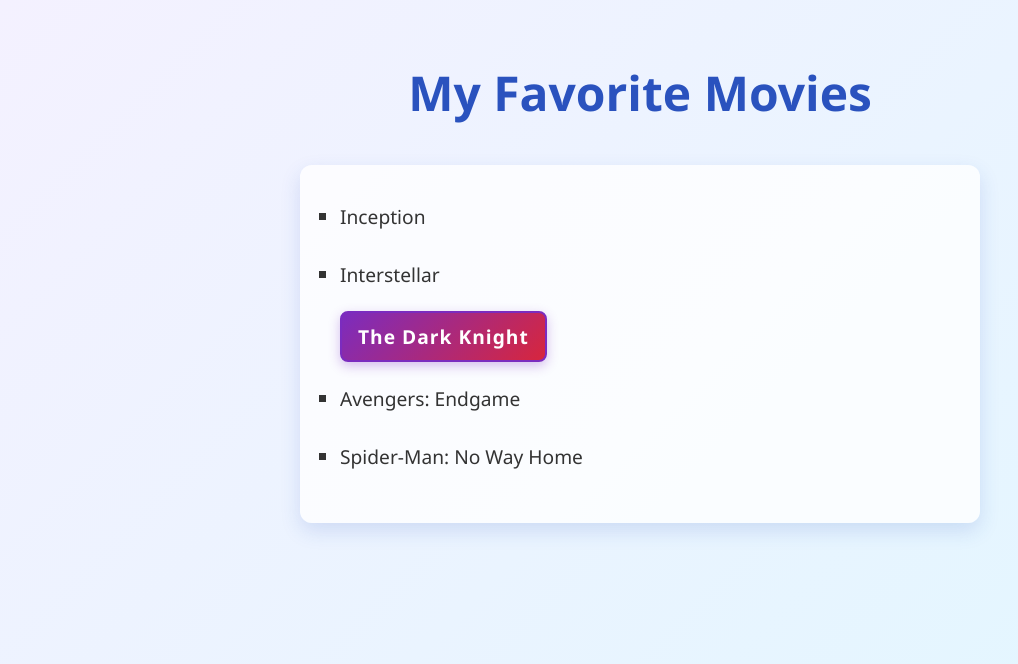
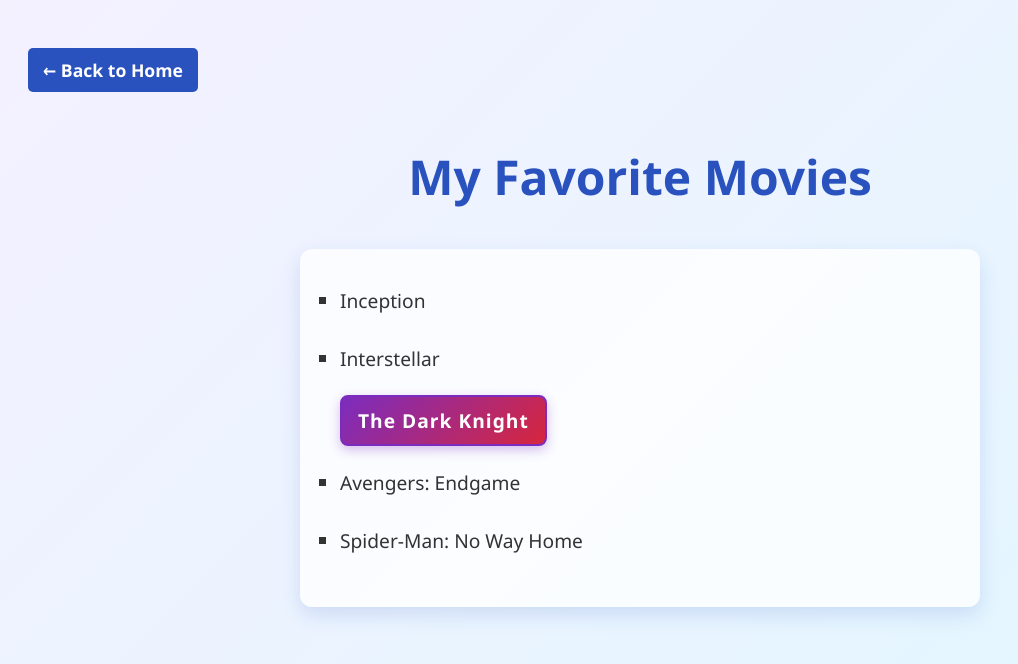
Before and after one commit to soumyii788/git-frontend, a plain HTML site: page Html_1.html in a window 1280 px wide. Shown: the whole page, without its empty margins (0-1018 px from the left). Drawn offline with Linux system fonts and the light colour scheme.

Commit message:
Add back navigation button to Favorite Movies page

```diff
--- a/Html_1.html
+++ b/Html_1.html
@@ -5,8 +5,25 @@
     <meta name="viewport" content="width=device-width, initial-scale=1.0">
     <title>Favorite Movies</title>
     <link rel="stylesheet" href="css_1.css">
+    <style>
+        .back-link {
+            display: inline-block;
+            margin: 20px auto;
+            padding: 10px 15px;
+            background-color: #2a52be;
+            color: white;
+            text-decoration: none;
+            border-radius: 5px;
+            font-weight: bold;
+            transition: background-color 0.3s ease;
+        }
+        .back-link:hover {
+            background-color: #7b2cbf;
+        }
+    </style>
 </head>
 <body>
+  <a href="index.html" class="back-link">← Back to Home</a>
   <h1>My Favorite Movies</h1>
   <ul class="movies-list">
     <li>Inception</li>
```
